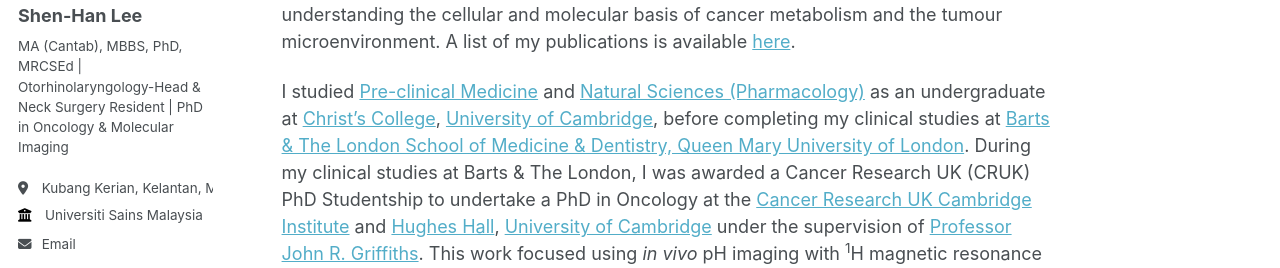
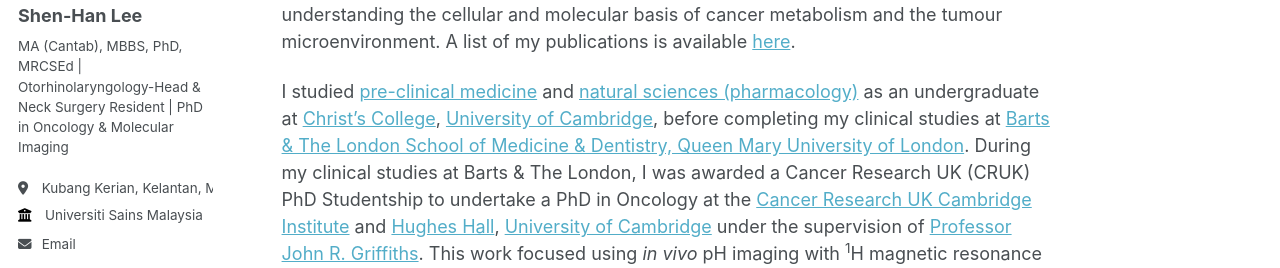
Before and after one commit to shenhanlee/shenhanlee.github.io, a Jekyll site: the page built from _pages/about.md, in a window 1280 px wide and 1207 px high. Shown: the part 333-601 px from the top of the window. Built offline with Jekyll 4.4.1, drawn with Linux system fonts in a browser that asks for light colours; some web fonts are replaced.

Commit message:
Merge remote-tracking branch 'origin/master'

```diff
--- a/_pages/about.md
+++ b/_pages/about.md
@@ -11,6 +11,6 @@ I am a medical doctor with the [Ministry of Health, Malaysia](https://www.moh.go
 
 My current research focuses on the application of artificial intelligence, in particular, large language models in healthcare and head and neck cancers. I am also interested in understanding the cellular and molecular basis of cancer metabolism and the tumour microenvironment. A list of my publications is available [here](https://shenhanlee.github.io/publications).
 
-I studied [Pre-clinical Medicine](https://www.biology.cam.ac.uk/undergrads/MedST/Current/Course/Years1and2) and [Natural Sciences (Pharmacology)](https://www.phar.cam.ac.uk/undergrads/bbs) as an undergraduate at [Christ's College](https://www.christs.cam.ac.uk), [University of Cambridge](https://www.cam.ac.uk), before completing my clinical studies at [Barts & The London School of Medicine & Dentistry, Queen Mary University of London](https://www.qmul.ac.uk/fmd/). During my clinical studies at Barts & The London, I was awarded a Cancer Research UK (CRUK) PhD Studentship to undertake a PhD in Oncology at the [Cancer Research UK Cambridge Institute](https://www.cruk.cam.ac.uk) and [Hughes Hall](https://www.hughes.cam.ac.uk), [University of Cambridge](https://www.cam.ac.uk) under the supervision of [Professor John R. Griffiths](https://crukcambridgecentre.org.uk/users/griffiths). This work focused using <i>in vivo</i> pH imaging with <sup>1</sup>H magnetic resonance spectroscopic imaging to study the function of carbonic anhydrase IX (CAIX), an enzyme overexpressed in hypoxic tumours. During my PhD studies, I was also a visiting MB-PhD student at the [Cambridge MB-PhD](https://www.medschl.cam.ac.uk/clinical-school-mbphd-course-information) program.
+I studied [pre-clinical medicine](https://www.biology.cam.ac.uk/undergrads/MedST/Current/Course/Years1and2) and [natural sciences (pharmacology)](https://www.phar.cam.ac.uk/undergrads/bbs) as an undergraduate at [Christ's College](https://www.christs.cam.ac.uk), [University of Cambridge](https://www.cam.ac.uk), before completing my clinical studies at [Barts & The London School of Medicine & Dentistry, Queen Mary University of London](https://www.qmul.ac.uk/fmd/). During my clinical studies at Barts & The London, I was awarded a Cancer Research UK (CRUK) PhD Studentship to undertake a PhD in Oncology at the [Cancer Research UK Cambridge Institute](https://www.cruk.cam.ac.uk) and [Hughes Hall](https://www.hughes.cam.ac.uk), [University of Cambridge](https://www.cam.ac.uk) under the supervision of [Professor John R. Griffiths](https://crukcambridgecentre.org.uk/users/griffiths). This work focused using <i>in vivo</i> pH imaging with <sup>1</sup>H magnetic resonance spectroscopic imaging to study the function of carbonic anhydrase IX (CAIX), an enzyme overexpressed in hypoxic tumours. During my PhD studies, I was also a visiting MB-PhD student at the [Cambridge MB-PhD](https://www.medschl.cam.ac.uk/clinical-school-mbphd-course-information) program.
 
 Thank you for visiting and exploring my website. Please feel free to contact me via [Email](mailto:shen-han.lee@cantab.net) or connect with me on [LinkedIn](https://www.linkedin.com/in/shenhanlee/) or [X (formerly Twitter)](https://x.com/ShenHanLee) for any inquiries or potential future collaborations.
```
